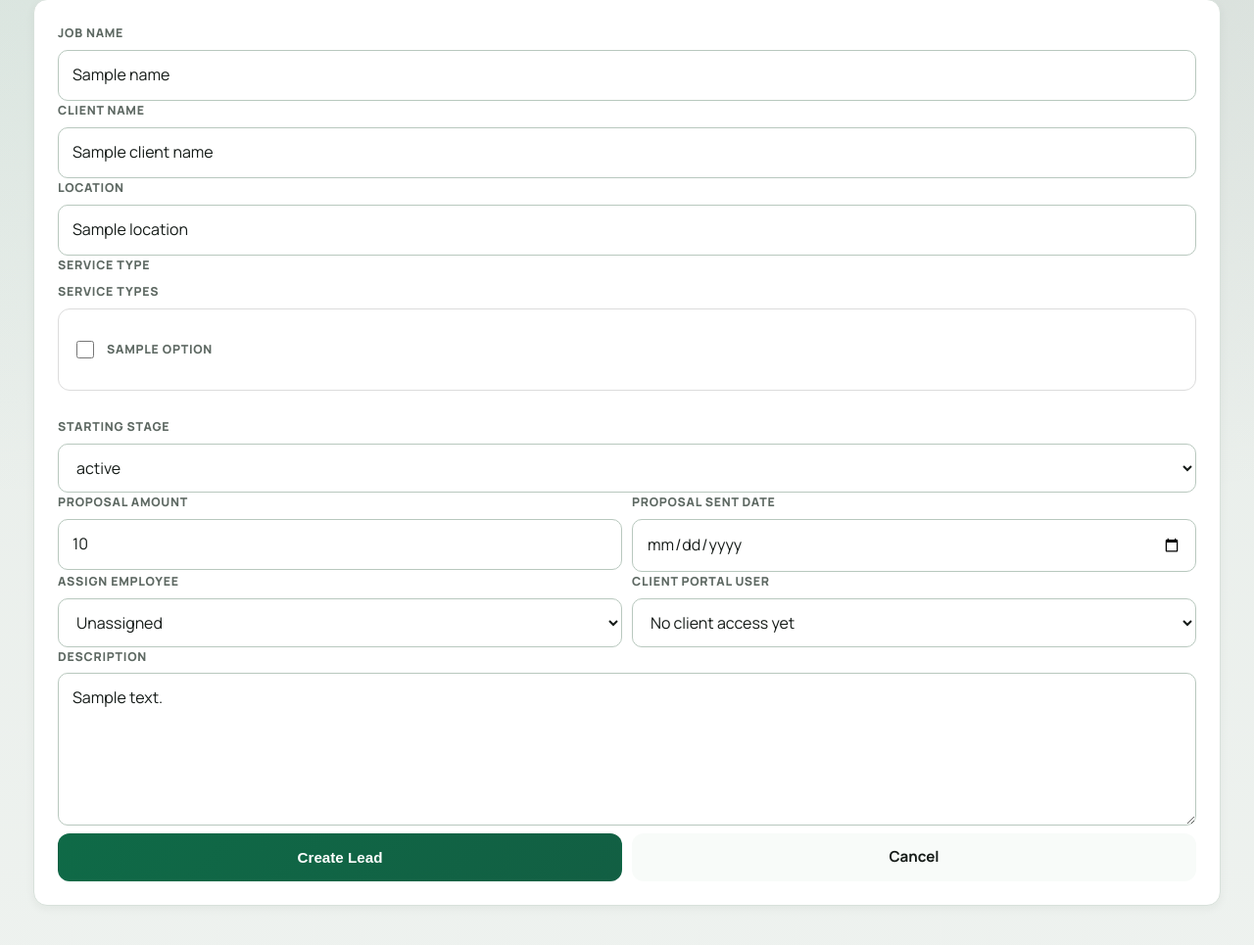
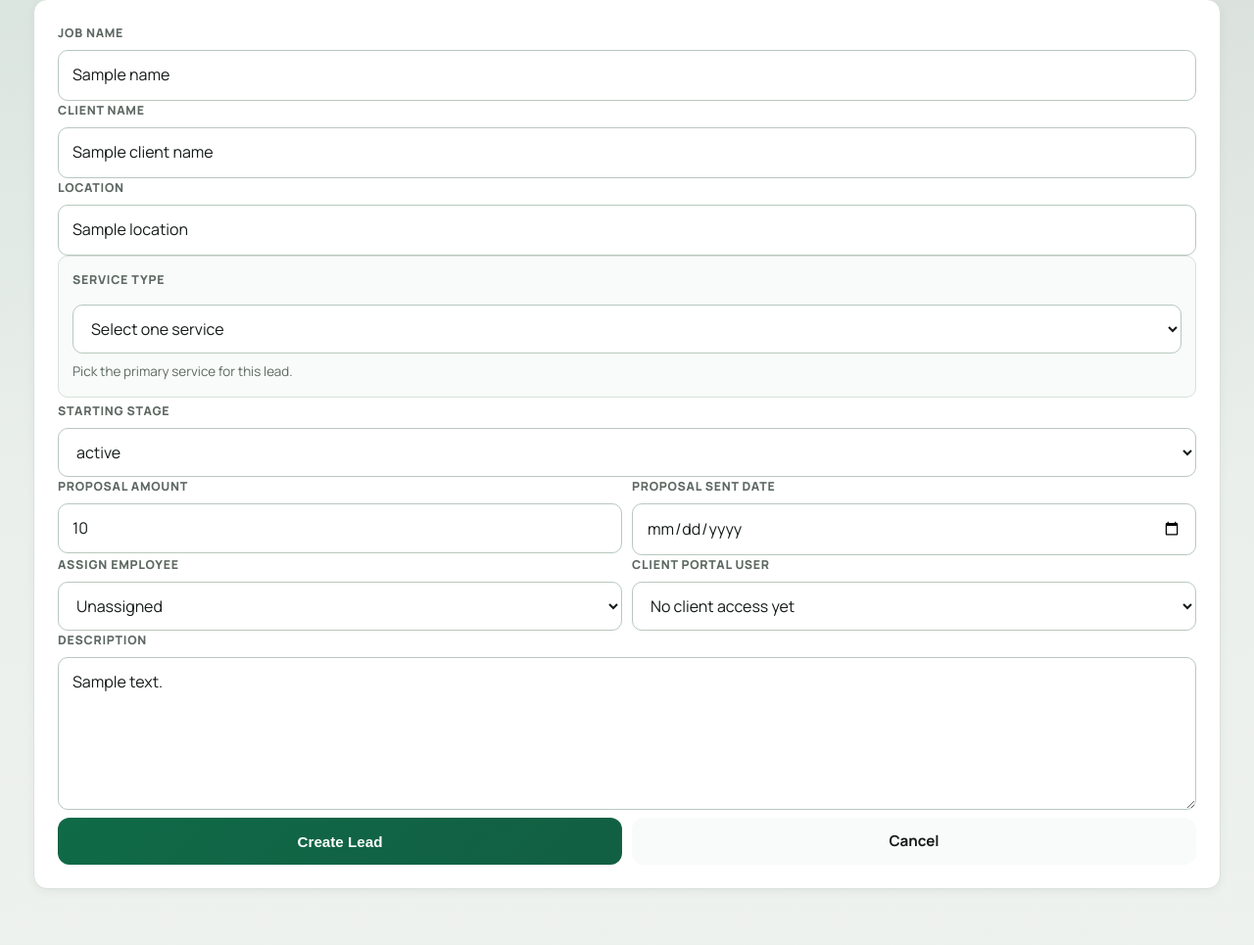
Before and after one commit to vishanthrajchowhan/KAS_APP, a Python web app: template templates/add_job.html in a window 1280 px wide. Shown: the part 190-1155 px from the top of the page at 98% size. Run offline with Jinja, Linux system fonts and the light colour scheme; the template is opened without the code that fills it: most values are stand-ins (such as "Sample title", 1, 10 or a date in 2020).

Commit message:
serive_2
Co-authored-by: Copilot <copilot@github.com>

```diff
--- a/static/styles.css
+++ b/static/styles.css
@@ -1685,31 +1685,16 @@ tbody tr:last-child td {
     }
 }
 
-.service-grid{
-display:grid;
-grid-template-columns:repeat(auto-fit,minmax(220px,1fr));
-gap:12px;
-margin-bottom:20px;
-}
-
-.service-box{
-border:1px solid #dcdcdc;
-padding:14px;
-border-radius:12px;
-display:flex;
-gap:10px;
-align-items:center;
-cursor:pointer;
-background:white;
-transition:.2s;
-}
-
-.service-box:hover{
-border-color:#0f6b46;
-background:#f7fffb;
-}
-
-.service-box input{
-width:18px;
-height:18px;
-}
+.service-type-section {
+    gap: 8px;
+    margin-bottom: 4px;
+}
+
+.service-type-section .help-text {
+    margin: 0;
+    font-size: 0.84rem;
+}
+
+#other-service-wrapper {
+    margin-top: 6px;
+}
--- a/supabase/schema.sql
+++ b/supabase/schema.sql
@@ -22,6 +22,7 @@ create table if not exists public.jobs (
     name text not null,
     location text not null,
     service_type text,
+    other_service_details text,
     description text not null,
     status text not null default 'Lead',
     client_name text,
--- a/templates/add_job.html
+++ b/templates/add_job.html
@@ -22,19 +22,21 @@
         <label for="location">Location</label>
         <input id="location" name="location" type="text" value="{{ location or '' }}" required maxlength="180" autocomplete="street-address">
 
-        <label for="service_type">Service Type</label>
-        <label>Service Types</label>
+        <div class="form-section service-type-section">
+            <label for="service_type">Service Type</label>
+            <select id="service_type" name="service_type" required>
+                <option value="">Select one service</option>
+                {% for option in service_types %}
+                    <option value="{{ option }}" {% if service_type == option %}selected{% endif %}>{{ option }}</option>
+                {% endfor %}
+            </select>
+            <p class="help-text">Pick the primary service for this lead.</p>
 
-<div class="service-grid">
-
-{% for option in service_types %}
-<label class="service-box">
-<input type="checkbox" name="service_type" value="{{ option }}">
-<span>{{ option }}</span>
-</label>
-{% endfor %}
-
-</div>
+            <div id="other-service-wrapper" {% if service_type != 'Other Related Services' %}hidden{% endif %}>
+                <label for="other_service_details">Other Service Details</label>
+                <textarea id="other_service_details" name="other_service_details" rows="3" placeholder="Describe the requested service (e.g. stucco patching + elastomeric coating)">{{ other_service_details or '' }}</textarea>
+            </div>
+        </div>
 
         <label for="status">Starting Stage</label>
         <select id="status" name="status" required>
@@ -84,4 +86,29 @@
         </div>
     </form>
 </section>
+<script>
+(() => {
+    const serviceTypeSelect = document.getElementById("service_type");
+    const otherServiceWrapper = document.getElementById("other-service-wrapper");
+    const otherServiceDetailsInput = document.getElementById("other_service_details");
+    const otherServiceOption = "Other Related Services";
+
+    if (!serviceTypeSelect || !otherServiceWrapper || !otherServiceDetailsInput) {
+        return;
+    }
+
+    const updateOtherServiceVisibility = () => {
+        const isOtherSelected = serviceTypeSelect.value === otherServiceOption;
+        otherServiceWrapper.hidden = !isOtherSelected;
+        otherServiceDetailsInput.required = isOtherSelected;
+
+        if (!isOtherSelected) {
+            otherServiceDetailsInput.value = "";
+        }
+    };
+
+    serviceTypeSelect.addEventListener("change", updateOtherServiceVisibility);
+    updateOtherServiceVisibility();
+})();
+</script>
 {% endblock %}
```
Also changed, not shown: app.py (+25 -8 lines).
